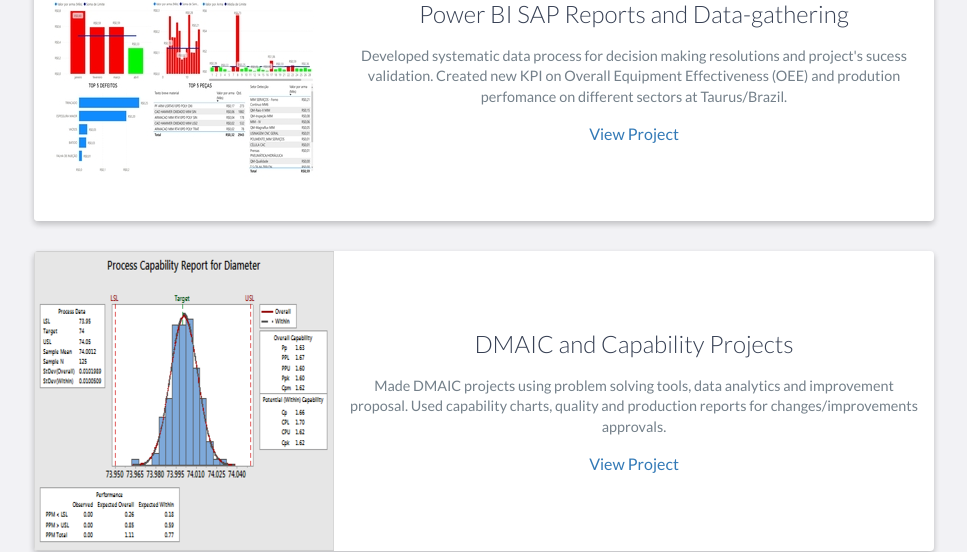
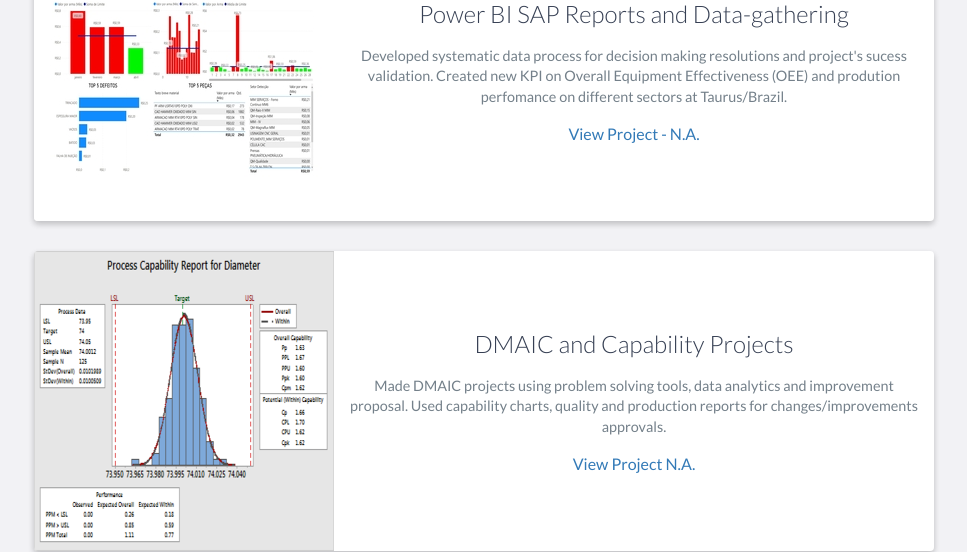
Before and after one commit to HenriqueSchn/PersonalWeb, a website: page index.html in a window 1280 px wide. Shown: the part 2208-2760 px from the top of the page, without its empty margins (156-1123 px from the left). Drawn offline with nearby package versions, Linux system fonts and the light colour scheme.

Commit message:
Update index.html

```diff
--- a/index.html
+++ b/index.html
@@ -142,7 +142,7 @@
                             Developed systematic data process for decision making resolutions and project's sucess validation.
                             Created new KPI on Overall Equipment Effectiveness (OEE) and prodution perfomance on different sectors at Taurus/Brazil.
                         </p>
-                        <a href="#">View Project</a>
+                        <a href="#">View Project - N.A.</a>
                     </div>
                     <!-- End .project-info -->
                 </div>
@@ -158,7 +158,7 @@
                         <p>
                             Made DMAIC projects using problem solving tools, data analytics and improvement proposal. Used capability charts, quality and production reports for changes/improvements approvals.
                         </p>
-                        <a href="#">View Project</a>
+                        <a href="#">View Project N.A.</a>
                     </div>
                     <!-- End .project-info -->
                 </div>
```
